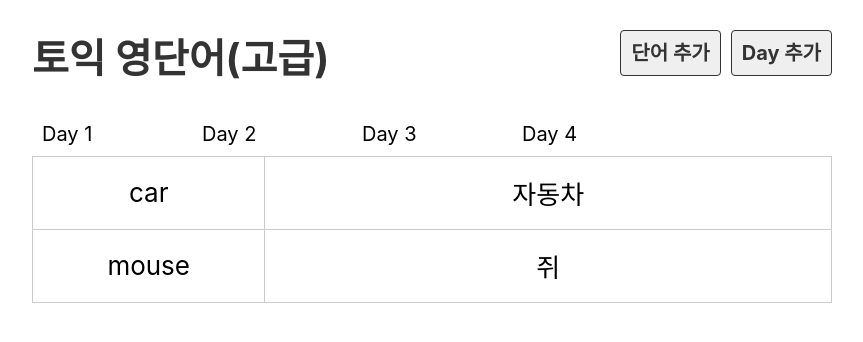
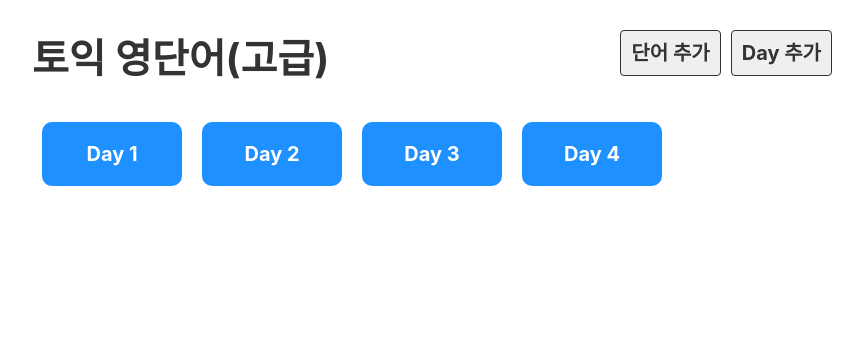
Before and after one commit to infinite-it/react-js-codingangma, a React (Create React App) app: page / in a window 1280 px wide. Shown: the top 342 px of the page, without its empty margins (208-1071 px from the left). Built offline with nearby package versions, Linux system fonts and the light colour scheme.

Commit message:
feature react-router-dom

```diff
--- a/package.json
+++ b/package.json
@@ -12,6 +12,7 @@
     "@types/react-dom": "^18.0.9",
     "react": "^18.2.0",
     "react-dom": "^18.2.0",
+    "react-router-dom": "^6.6.2",
     "react-scripts": "5.0.1",
     "typescript": "^4.9.3",
     "web-vitals": "^2.1.4"
--- a/src/App.tsx
+++ b/src/App.tsx
@@ -1,15 +1,22 @@
 import React from 'react';
+import {BrowserRouter, Routes, Route} from "react-router-dom";
 import Header from "./component/Header";
 import DayList from "./component/DayList";
 import Day from "./component/Day";
+import EmptyPage from "./component/EmptyPage";
 
 function App() {
     return (
-        <div className="App">
-            <Header/>
-            <DayList/>
-            <Day></Day>
-        </div>
+        <BrowserRouter>
+            <div className="App">
+                <Header/>
+                <Routes>
+                    <Route path={"/"} element={<DayList/>}></Route>
+                    <Route path={"/day/:day"} element={<Day/>}></Route>
+                    <Route path={"*"} element={<EmptyPage/>}></Route>
+                </Routes>
+            </div>
+        </BrowserRouter>
     );
 }
 
--- a/src/component/Day.tsx
+++ b/src/component/Day.tsx
@@ -1,10 +1,13 @@
 import dummy from "../db/data.json";
+import {useParams} from "react-router-dom";
 
 export default function Day() {
-    const day = 2;
-    const wordList = dummy.words.filter(word => word.day === day);
+    const {day} = useParams();
+    const wordList = typeof day === 'string' ? dummy.words.filter(word => word.day === Number(day)) : dummy.words;
+
     return (
         <>
+            <h2>Day {day}</h2>
             <table>
                 <tbody>
                 {wordList.map(word => (
--- a/src/component/DayList.tsx
+++ b/src/component/DayList.tsx
@@ -1,11 +1,14 @@
+import {Link} from 'react-router-dom'
 import dummy from "../db/data.json";
 
 export default function DayList() {
-    console.log(dummy);
+    // console.log(dummy);
     return (
         <ul className="list_day">
             {dummy.days.map(day => (
-                <li key={day.id}>Day {day.day}</li>
+                <li key={day.id}>
+                    <Link to={`/day/${day.day}`}>Day {day.day}</Link>
+                </li>
             ))}
         </ul>
     )
--- /dev/null
+++ b/src/component/EmptyPage.tsx
@@ -0,0 +1,11 @@
+import {Link} from "react-router-dom";
+
+export default function EmptyPage() {
+    // console.log(dummy);
+    return (
+        <>
+            <h2>잘못된 접근입니다.</h2>
+            <Link to={"/"}>돌아가기</Link>
+        </>
+    )
+}
--- a/src/component/Header.tsx
+++ b/src/component/Header.tsx
@@ -1,7 +1,9 @@
+import {Link} from "react-router-dom";
+
 export default function Header() {
     return (
         <div className="header">
-            <h1><a href="/">토익 영단어(고급)</a></h1>
+            <h1><Link to="/">토익 영단어(고급)</Link></h1>
             <div className="menu">
                 <a href="#x" className="link">단어 추가</a>
                 <a href="#x" className="link">Day 추가</a>
```
Also changed, not shown: 1 other file (tests, documents, lock files or other folders).
